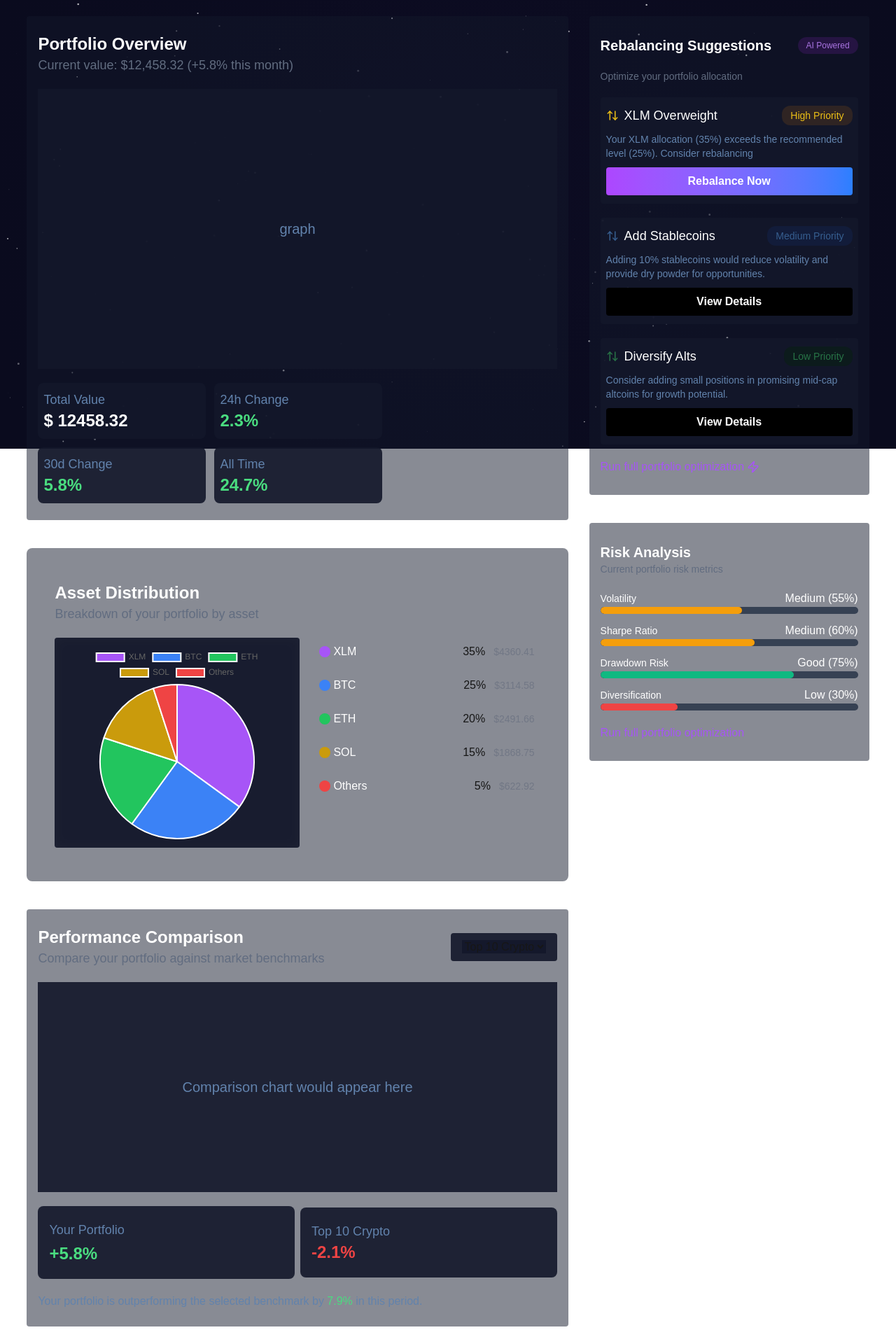
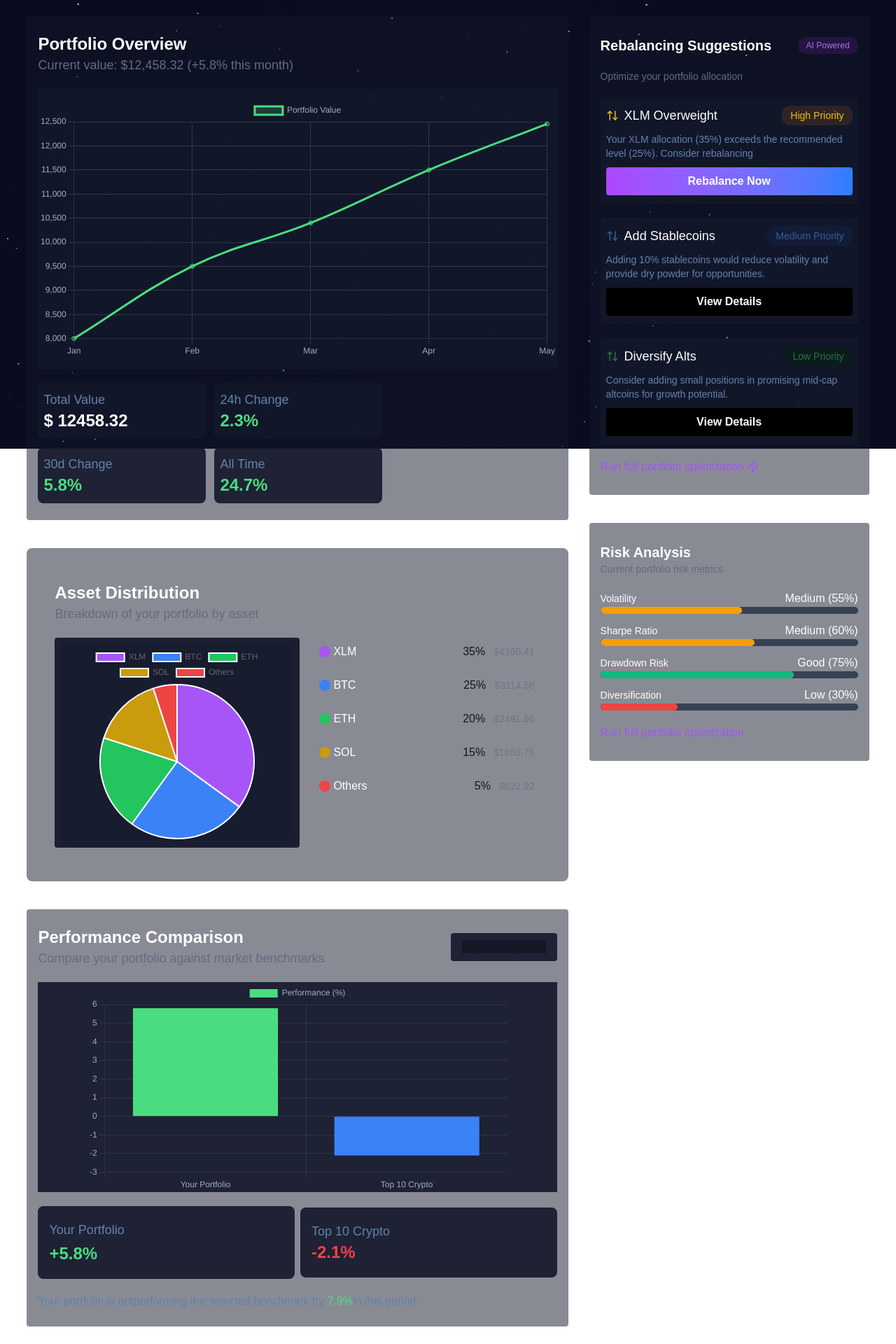
Before and after one commit to Jayrodri088/GalaxyKJ-wallet, a Next.js app: page /PortfolioAnalyticsPage in a window 1280 px wide. Shown: the part 159-2079 px from the top of the page at 70% size. Built offline with nearby package versions, Linux system fonts and the light colour scheme.

Commit message:
added interactive charts

```diff
--- a/src/components/PerformanceComparison.tsx
+++ b/src/components/PerformanceComparison.tsx
@@ -1,5 +1,16 @@
 "use client"
 import React, { useState } from "react"
+import {
+    Chart as ChartJS,
+    CategoryScale,
+    LinearScale,
+    BarElement,
+    Tooltip,
+    Legend,
+  } from 'chart.js';
+  import { Bar } from 'react-chartjs-2';
+
+  ChartJS.register(CategoryScale, LinearScale, BarElement, Tooltip, Legend);
 
 
 
@@ -13,6 +24,48 @@ export default function PerformanceComparison() {
     const handleSelect = (event: React.ChangeEvent<HTMLSelectElement>) => {
         setOptionValue(event.target.value)
     }
+
+    const benchmarkData = {
+        Bitcoin: -1.2,
+        Ethereum: 1.5,
+        "DeFi Index": 3.0,
+        "Top 10 Crypto": -2.1,
+      };
+
+      const portfolioPerformance = 5.8;
+
+      const chartData = {
+        labels: ["Your Portfolio", optionValue],
+        datasets: [
+          {
+            label: "Performance (%)",
+            data: [portfolioPerformance, benchmarkData[optionValue]],
+            backgroundColor: ["#4ADD80", "#3B82F6"],
+          },
+        ],
+      };
+
+      const chartOptions = {
+        responsive: true,
+        plugins: {
+          legend: {
+            labels: {
+              color: '#A0AEC0',
+            },
+          },
+        },
+        scales: {
+          x: {
+            ticks: { color: '#A0AEC0' },
+            grid: { color: '#2D3748' },
+          },
+          y: {
+            ticks: { color: '#A0AEC0' },
+            grid: { color: '#2D3748' },
+          },
+        },
+      };
+
 
 
 
@@ -41,7 +94,7 @@ export default function PerformanceComparison() {
 
             </div>
 
-            <div className=" w-full h-[300px] flex items-center justify-center  bg-[#13182B]/90  text-[#6283AD] text-xl font-medium    " >  Comparison chart would appear here </div>
+            <div className=" w-full h-[300px] flex items-center justify-center  bg-[#13182B]/90  text-[#6283AD] text-xl font-medium    " >    <Bar data={chartData} options={chartOptions} /> </div>
 
 
             <div className="w-full flex items-center justify-between flex-col md:flex-row gap-2 ">
@@ -56,7 +109,11 @@ export default function PerformanceComparison() {
 
             </div>
 
-            <p className=" text-[#6283AD] text-base   font-medium ">  Your portfolio is outperforming the selected benchmark by <span className="text-[#4ADD80] " > 7.9%</span> in this period.</p>
+            <p className="text-[#6283AD] text-base font-medium">
+  Your portfolio is outperforming the selected benchmark by
+  <span className="text-[#4ADD80]"> {(portfolioPerformance - benchmarkData[optionValue]).toFixed(1)}%</span>
+  in this period.
+</p>
 
 
 
--- a/src/components/PortfolioOverview.tsx
+++ b/src/components/PortfolioOverview.tsx
@@ -1,3 +1,21 @@
+
+
+
+import {
+    Chart as ChartJS,
+    LineElement,
+    CategoryScale,
+    LinearScale,
+    PointElement,
+    Tooltip,
+    Legend,
+  } from 'chart.js';
+  import { Line } from 'react-chartjs-2';
+
+  ChartJS.register(LineElement, CategoryScale, LinearScale, PointElement, Tooltip, Legend);
+
+
+
 
 interface portfolioCardValuesProps {
     heading: string;
@@ -25,6 +43,44 @@ export default function PortfolioOverview() {
                 value: 24.7,
             }
         ]
+
+
+        const lineChartData = {
+            labels: ['Jan', 'Feb', 'Mar', 'Apr', 'May'],
+            datasets: [
+              {
+                label: 'Portfolio Value',
+                data: [8000, 9500, 10400, 11500, 12458.32],
+                borderColor: '#4ADD80',
+                backgroundColor: 'rgba(74, 221, 128, 0.2)',
+                tension: 0.4,
+                fill: true,
+              },
+            ],
+          };
+
+          const lineChartOptions = {
+            responsive: true,
+            plugins: {
+              legend: {
+                labels: {
+                  color: '#A0AEC0',
+                },
+              },
+            },
+            scales: {
+              x: {
+                ticks: { color: '#A0AEC0' },
+                grid: { color: '#2D3748' },
+              },
+              y: {
+                ticks: { color: '#A0AEC0' },
+                grid: { color: '#2D3748' },
+              },
+            },
+          };
+
+
     return (
         <section className="w-full bg-[#13182B]/50 min-h-[50vh] flex flex-col items-start justify-start gap-5 px-4 py-6 rounded-sm   "  >
 
@@ -34,7 +90,7 @@ export default function PortfolioOverview() {
        </div>
 
        <div className="w-full h-[30vh] lg:h-[50vh] flex items-center justify-center  bg-[#13182B]/90  text-[#6283AD] text-xl font-medium    "  >
-graph
+       <Line data={lineChartData} options={lineChartOptions} />
        </div>
 
 
```
